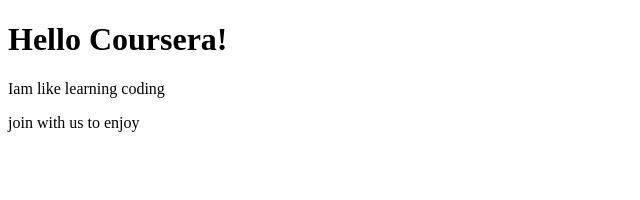
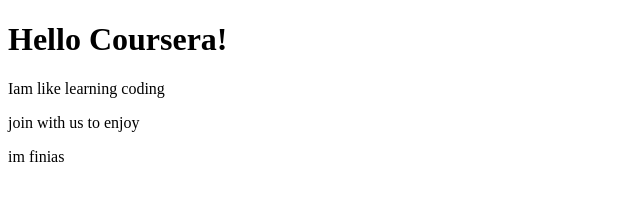
Before and after one commit to FIMOTECH1/coursera-test, a plain HTML site: page index.html in a window 1280 px wide. Shown: the full height of the page, 0-640 px from the left. Drawn offline with Linux system fonts and the light colour scheme.

Commit message:
small addition

```diff
--- a/index.html
+++ b/index.html
@@ -7,5 +7,6 @@
   <h1>Hello Coursera!</h1>
   <p>Iam like learning coding</p>
   <p>join with us to enjoy</p>
+  <h>im finias</h>
 </body>
 </html>
```
